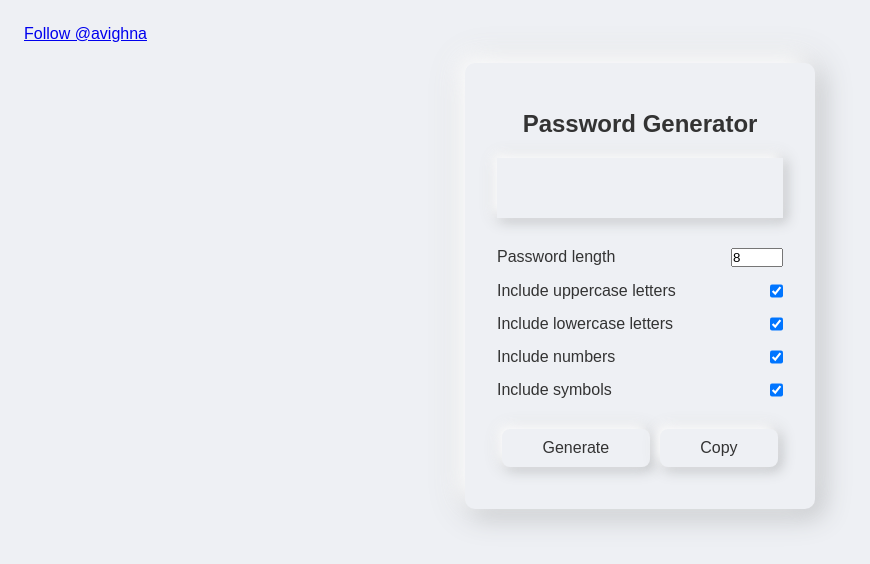
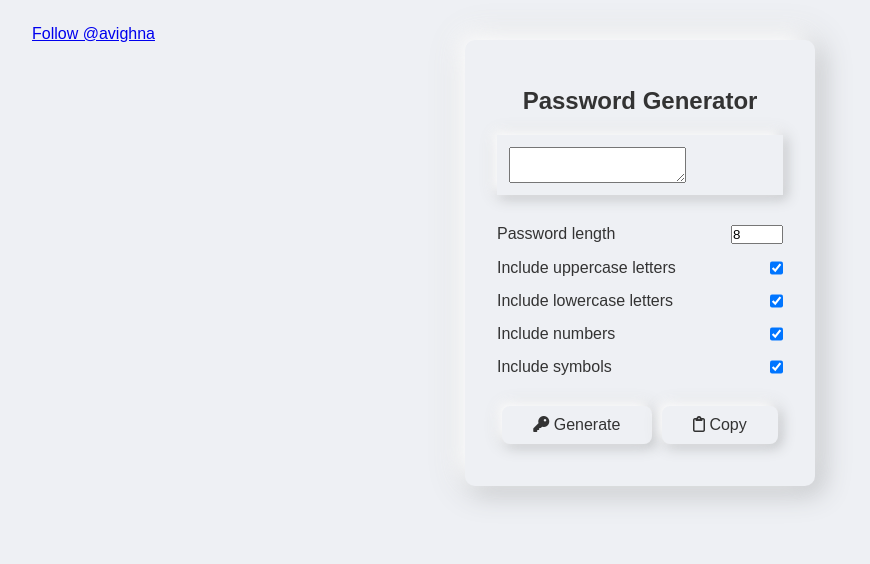
Before and after one commit to avighna28/password-generator, a plain HTML site: page index.html in a window 1280 px wide. Shown: the whole page, without its empty margins (0-870 px from the left). Drawn offline with Linux system fonts and the light colour scheme; a web font is replaced by a local one.

Commit message:
Update index.html

```diff
--- a/index.html
+++ b/index.html
@@ -9,25 +9,23 @@
     <link rel="stylesheet" href="styles.css">
 
     <style>
-        /* This inline CSS is adjusted to position the 'Follow' button correctly */
         nav {
             display: flex;
-            justify-content: flex-end; /* Keeps any other elements to the right */
+            justify-content: flex-end;
             padding: 20px 24px;
         }
 
         .navbtn {
-            /* Pushes the 'Follow' button to the left edge of the 'nav' container */
-            margin-right: auto;
+            position: absolute;
+            left: 2rem;
             margin-top: 0.3rem;
-            /* position: absolute; - REMOVED */
-            /* left: 2rem; - REMOVED */
         }
     </style>
 </head>
 
 <body>
 
+    <!-- Only GitHub button kept -->
     <nav>
         <div class="navbtn">
             <a class="github-button" href="https://github.com/avighna28"
@@ -40,7 +38,7 @@
         <h2>Password Generator</h2>
 
         <div class="result-container">
-            <input type="text" id="PasswordResult" readonly />
+            <textarea id="PasswordResult"></textarea>
         </div>
 
         <div class="settings">
@@ -72,10 +70,10 @@
 
         <div class="buttons">
             <button class="btn btn-large" id="generateBtn">
-                Generate
+                <i class="fas fa-key"></i> Generate
             </button>
             <button class="btn" id="clipboardBtn">
-                Copy
+                <i class="far fa-clipboard"></i> Copy
             </button>
         </div>
     </div>
```
